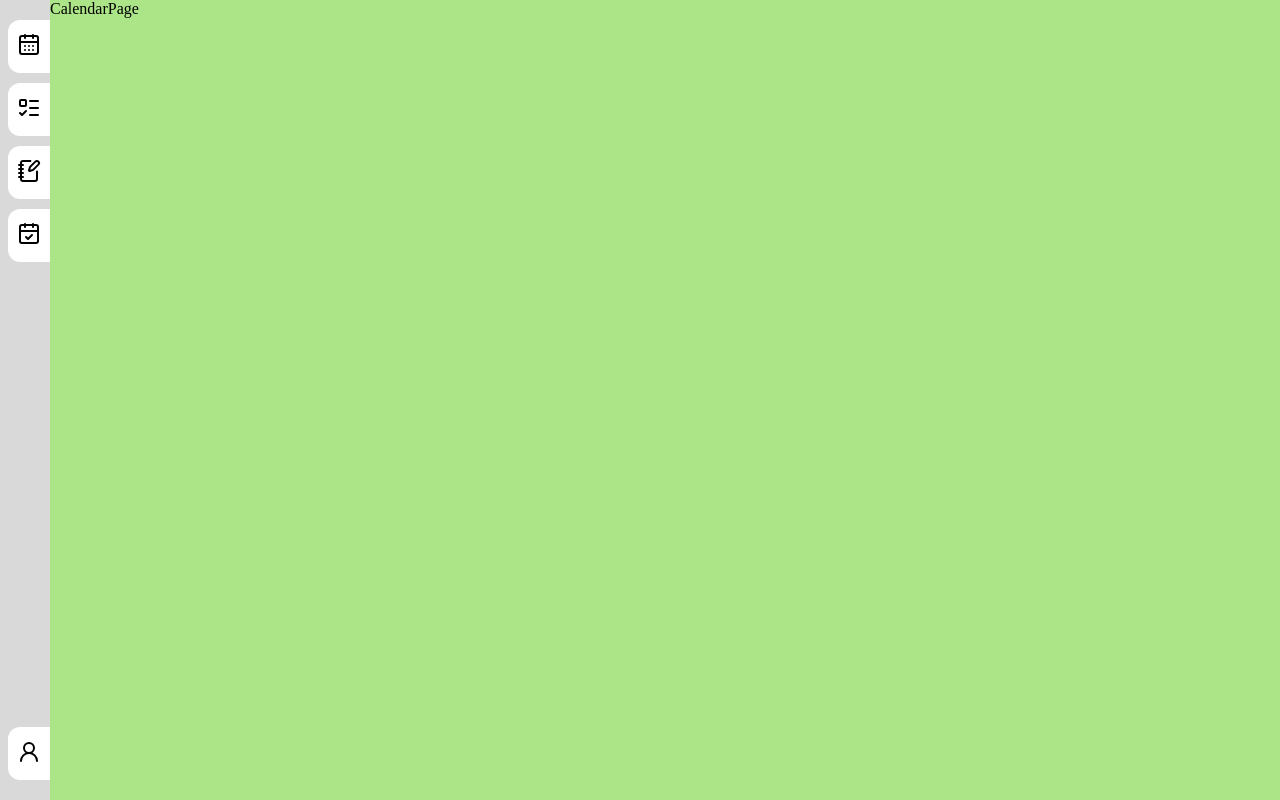
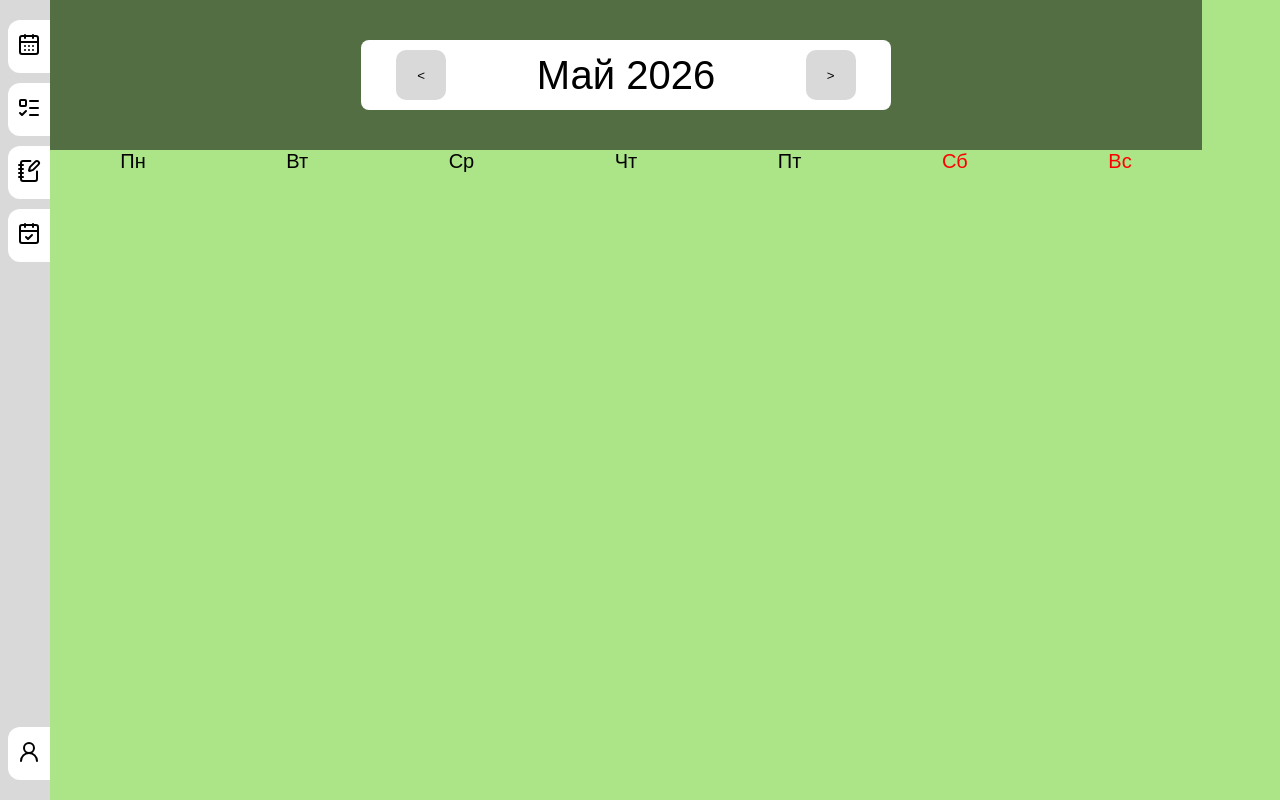
Before and after one commit to Zabadoooj/ToDoshenka, a React (Vite) app in the folder Frontend/todoshecka/: page /calendar in a window 1280 px wide. Built offline with nearby package versions, Linux system fonts and the light colour scheme.

Commit message:
pre-result

```diff
--- /dev/null
+++ b/Frontend/todoshecka/src/Components/CalendarPage.css
@@ -0,0 +1,54 @@
+
+.centerBox{
+    display: flex;
+    justify-content: center;
+    align-items: center;
+
+    height: 150px;
+    width: 100%;
+    background-color: #526E42;
+}
+
+.switchMonth{
+    display: flex;
+    justify-content: space-around;
+    align-items: center;
+
+    height: 70px;
+
+    width: 530px;
+    background-color: #FFFFFF;
+    border-radius: 8px;
+}
+.switchMonth button{
+    cursor: pointer;
+
+    background-color: #D9D9D9;
+    border: none;
+    border-radius: 10px;
+
+    height: 50px;
+    width: 50px;
+}
+
+
+.currentDate{
+    font-size: 40px;
+    padding: 20px;
+    text-align: left;
+
+}
+
+.weekDays{
+
+    width: 90vw;
+
+    display: flex;
+    justify-content: space-around;
+
+    font-size: 20px;
+}
+
+.Сб, .Вс{
+    color: red;
+}
--- a/Frontend/todoshecka/src/Components/CalendarPage.tsx
+++ b/Frontend/todoshecka/src/Components/CalendarPage.tsx
@@ -1,10 +1,56 @@
+import './CalendarPage.css'
+
+const WEEK_DAYS = ['Пн', 'Вт', 'Ср', 'Чт', 'Пт', 'Сб', 'Вс'];
+const MONTHS_RU = [
+    'Январь', 'Февраль', 'Март', 'Апрель', 'Май', 'Июнь',
+    'Июль', 'Август', 'Сентябрь', 'Октябрь', 'Ноябрь', 'Декабрь'
+];
+
+
 
 
 function CalendarPage() {
+
+
+    const today = new Date()
+    const currentYear = today.getFullYear()
+    const currentMonth = today.getMonth()
+
+    let firstDayOfMonth = new Date(currentYear, currentMonth, 1)
+    let totalDaysInMonth = new Date(currentYear, currentMonth + 1, 0).getDate();
+    let firstDayOfWeek = firstDayOfMonth.getDay();
+
+    let emptySlotsBefore = firstDayOfWeek === 0 ? 6 : firstDayOfWeek - 1;
+
+    let emptySlots = Array(emptySlotsBefore).fill(null);
+    let daysArray = Array.from({ length: totalDaysInMonth }, (_, i) => i + 1);
+
+
+
     return(
-        <>
-            <div>CalendarPage</div>
-        </>
+        <div className="calendarPage">
+
+            <div className="centerBox">
+                <div className="switchMonth">
+                    <button>{"<"}</button>
+
+                    <div className="currentDate">
+                        {MONTHS_RU[currentMonth]} {currentYear}
+                    </div>
+
+                    <button>{">"}</button>
+                </div>
+            </div>
+
+
+            <div className="weekDays">
+                {WEEK_DAYS.map((day) => (
+                    <div className={day} key={day}>{day}</div>
+                ))}
+            </div>
+
+
+        </div>
     )
 }
 
--- a/Frontend/todoshecka/src/Components/StartPage.css
+++ b/Frontend/todoshecka/src/Components/StartPage.css
@@ -0,0 +1,47 @@
+.startPage{
+    display: flex;
+
+    height: 100vh;
+
+    justify-content: center;
+    align-items: center;
+}
+
+.startPage .infoBlock{
+    background-color: #dfe7de;
+    border-radius: 20px;
+    text-align: center;
+    font-size: 30px;
+
+
+    display: flex;
+    flex-direction: column;
+
+    gap: 50px;
+
+    padding: 100px;
+
+
+}
+
+.infoBlock .buttons{
+    display: flex;
+    flex-direction: row;
+
+    gap: 20px;
+}
+
+.buttons button{
+    border: none;
+    padding: 15px;
+    font-size: 18px;
+    cursor: pointer;
+
+    border-radius: 10px;
+}
+.buttons .startButton{
+    background-color: #ABE588;
+}
+.buttons .sourceButton{
+    background-color: white;
+}
--- a/Frontend/todoshecka/src/Components/StartPage.tsx
+++ b/Frontend/todoshecka/src/Components/StartPage.tsx
@@ -1,10 +1,27 @@
-
+import './StartPage.css'
+import { Link } from 'react-router-dom';
 
 function StartPage() {
 
     return(
         <div className="startPage">
-            <h1>ToDoshecka</h1>
+
+            <div className="infoBlock">
+                <h1>ToDoshecka</h1>
+
+                <div className="buttons">
+                    <Link to="/login">
+                        <button className='startButton'>Начать пользоваться</button>
+                    </Link>
+
+
+                    <a href="https://github.com/Zabadoooj/ToDoshenka">
+                        <button className='sourceButton'>Исходный код</button>
+                    </a>
+                </div>
+            </div>
+
+
         </div>
     )
 }
--- a/Frontend/todoshecka/src/MainLayout.tsx
+++ b/Frontend/todoshecka/src/MainLayout.tsx
@@ -2,6 +2,7 @@ import { Outlet } from "react-router-dom";
 import SidePanel from "./Components/SidePanel";
 
 function MainLayout() {
+
     return(
         <main style={{display: 'flex'}}>
             <SidePanel />
@@ -13,4 +14,5 @@ function MainLayout() {
     )
 }
 
+
 export default MainLayout
--- a/Frontend/todoshecka/src/index.css
+++ b/Frontend/todoshecka/src/index.css
@@ -1,4 +1,6 @@
 *{
   margin: 0;
   padding: 0;
+
+  font-family: Arial, Helvetica, sans-serif;
 }
```
